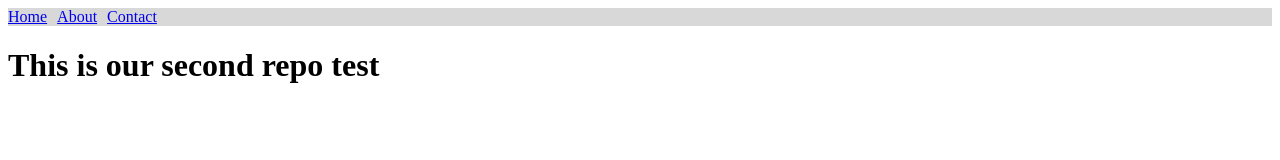
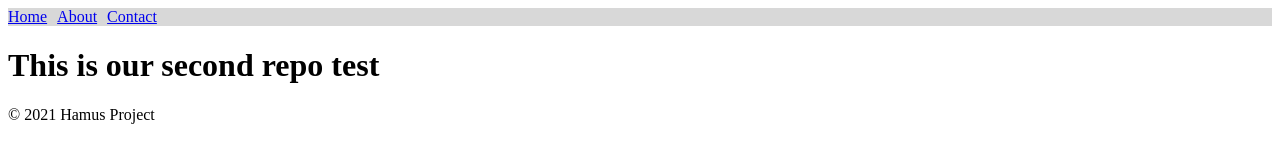
Before and after one commit to Miller-Boost/Hamus, a plain HTML site: page index.html in a window 1280 px wide. Drawn offline with Linux system fonts and the light colour scheme.

Commit message:
footer added

```diff
--- a/index.html
+++ b/index.html
@@ -28,5 +28,10 @@
       </nav>
     </header>
     <h1>This is our second repo test</h1>
+
+    <footer>
+      <p>&copy; 2021 Hamus Project</p>
+    </footer>
+
   </body>
 </html>
```
